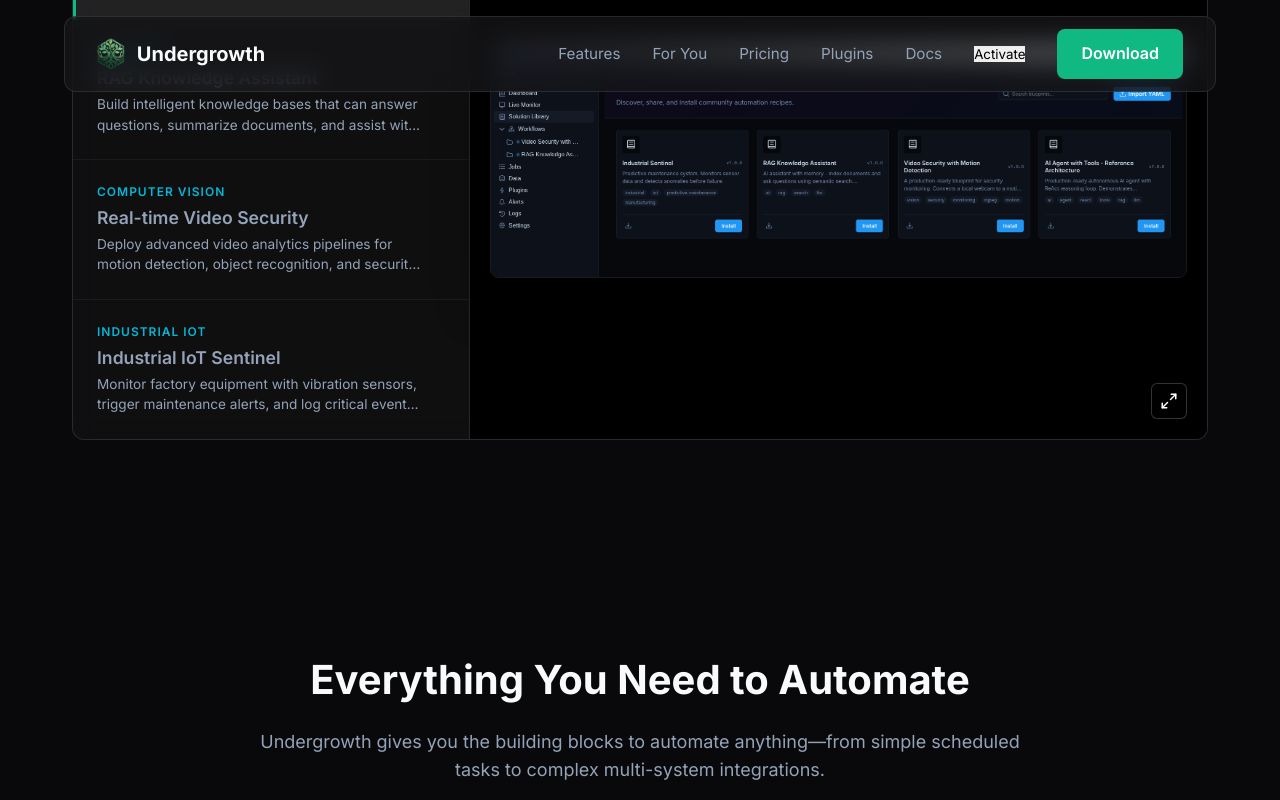
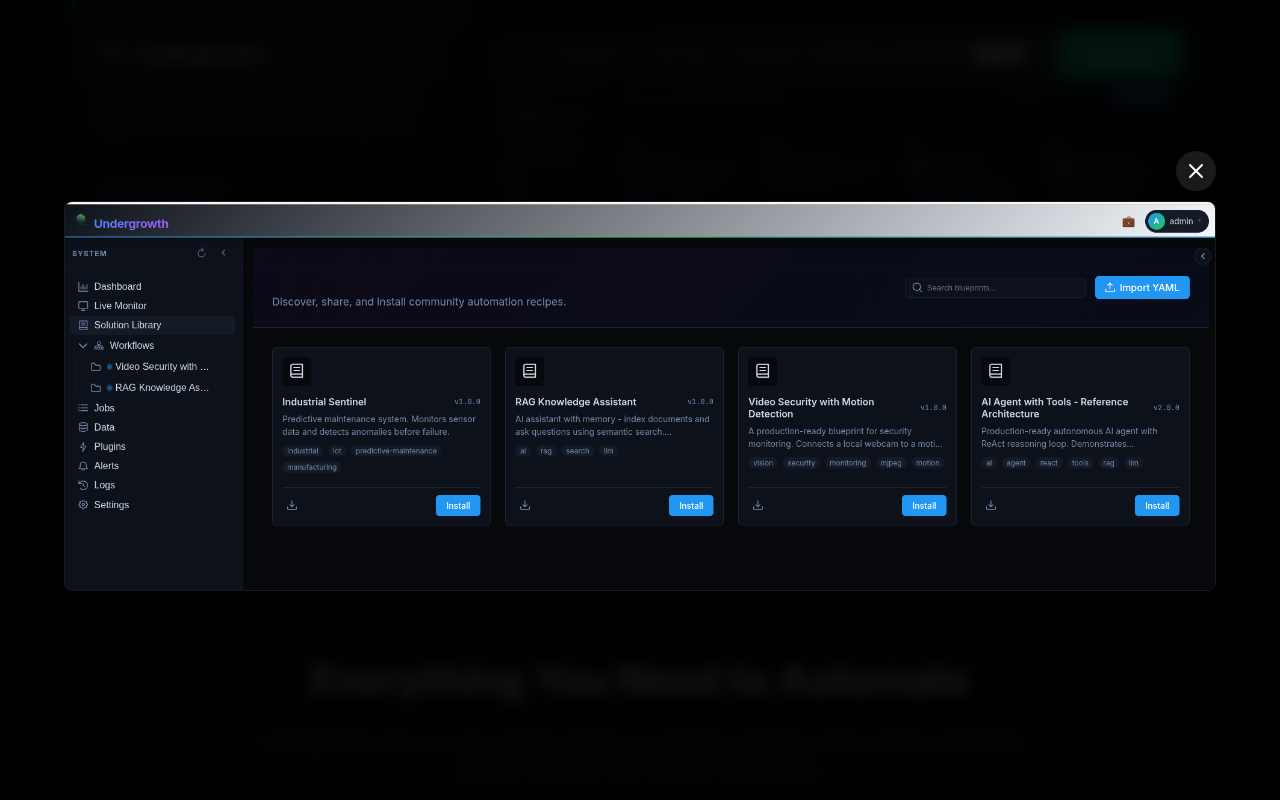
Before and after one commit to MyysticOwl/undergrowth-website, a React (Vite) app: page / in a window 1280 px wide. Both pictures are taken after a click on the button 1168 px from the left and 3135 px from the top of the page. Shown: the part 2735-3535 px from the top of the page. Built offline with nearby package versions, Linux system fonts and the light colour scheme.

Commit message:
Fixing Expand button

```diff
--- a/src/components/Showcase.css
+++ b/src/components/Showcase.css
@@ -184,3 +184,62 @@
         min-height: 400px;
     }
 }
+
+/* Lightbox Styles */
+.lightbox-overlay {
+    position: fixed;
+    top: 0;
+    left: 0;
+    width: 100vw;
+    height: 100vh;
+    background: rgba(0, 0, 0, 0.9);
+    backdrop-filter: blur(8px);
+    z-index: 1000;
+    display: flex;
+    align-items: center;
+    justify-content: center;
+    opacity: 0;
+    animation: fadeIn 0.3s forwards;
+}
+
+.lightbox-content {
+    position: relative;
+    max-width: 90vw;
+    max-height: 90vh;
+}
+
+.lightbox-image {
+    max-width: 100%;
+    max-height: 90vh;
+    border-radius: 8px;
+    box-shadow: 0 0 50px rgba(0, 0, 0, 0.5);
+    border: 1px solid rgba(255, 255, 255, 0.1);
+}
+
+.lightbox-close {
+    position: absolute;
+    top: -50px;
+    right: 0;
+    background: rgba(255, 255, 255, 0.1);
+    border: none;
+    color: white;
+    width: 40px;
+    height: 40px;
+    border-radius: 50%;
+    display: flex;
+    align-items: center;
+    justify-content: center;
+    cursor: pointer;
+    transition: all 0.2s;
+}
+
+.lightbox-close:hover {
+    background: rgba(255, 255, 255, 0.2);
+    transform: rotate(90deg);
+}
+
+@keyframes fadeIn {
+    to {
+        opacity: 1;
+    }
+}
--- a/src/components/Showcase.jsx
+++ b/src/components/Showcase.jsx
@@ -1,5 +1,5 @@
 import React, { useState } from 'react';
-import { ChevronRight, Maximize2 } from 'lucide-react';
+import { ChevronRight, Maximize2, X } from 'lucide-react';
 import './Showcase.css';
 
 const SHOWCASE_ITEMS = [
@@ -35,6 +35,7 @@
 
 const Showcase = () => {
     const [activeItem, setActiveItem] = useState(0);
+    const [isLightboxOpen, setLightboxOpen] = useState(false);
 
     return (
         <section id="showcase" className="showcase-section">
@@ -76,7 +77,11 @@
                                     alt={item.title}
                                     className="showcase-image"
                                 />
-                                <button className="expand-btn" aria-label="View full image">
+                                <button
+                                    className="expand-btn"
+                                    aria-label="View full image"
+                                    onClick={() => setLightboxOpen(true)}
+                                >
                                     <Maximize2 size={18} />
                                 </button>
                             </div>
@@ -84,6 +89,21 @@
                     </div>
                 </div>
             </div>
+
+            {isLightboxOpen && (
+                <div className="lightbox-overlay" onClick={() => setLightboxOpen(false)}>
+                    <div className="lightbox-content" onClick={e => e.stopPropagation()}>
+                        <button className="lightbox-close" onClick={() => setLightboxOpen(false)}>
+                            <X size={24} />
+                        </button>
+                        <img
+                            src={SHOWCASE_ITEMS[activeItem].image}
+                            alt={SHOWCASE_ITEMS[activeItem].title}
+                            className="lightbox-image"
+                        />
+                    </div>
+                </div>
+            )}
         </section>
     );
 };
```
